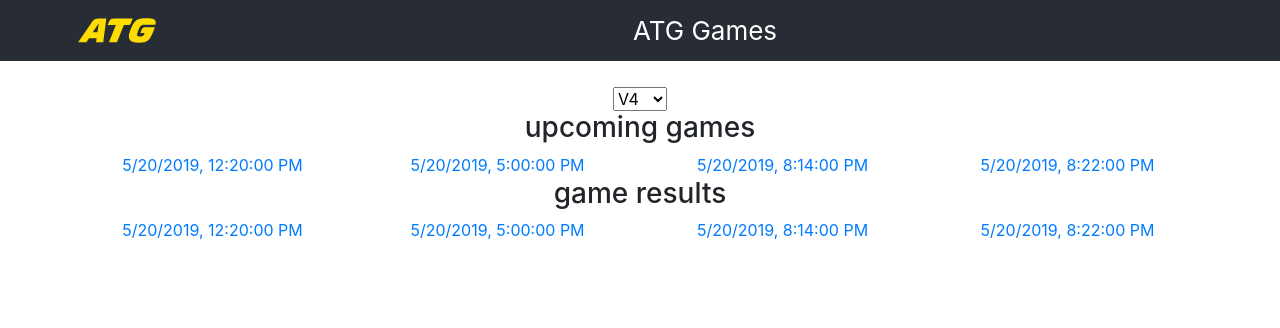
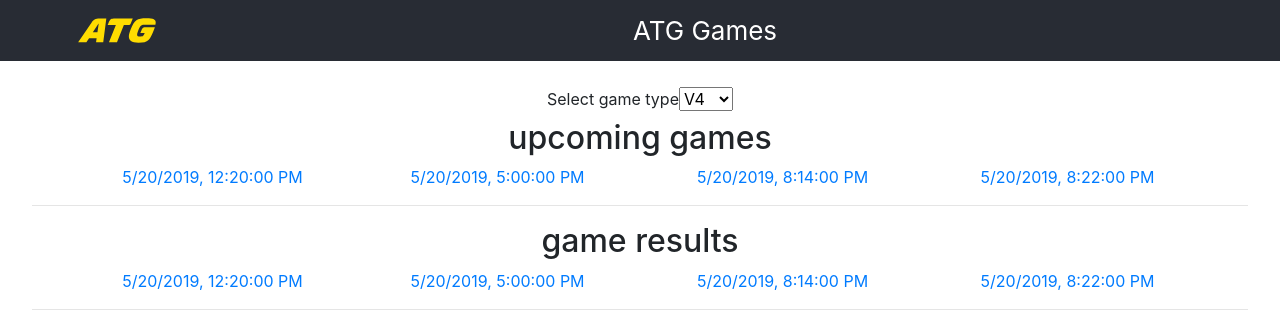
Before and after one commit to yuri-ivanov/racing-game-frontend, a React (Create React App) app: page / in a window 1280 px wide. Shown: the top 328 px of the page. Built offline with nearby package versions, Linux system fonts and the light colour scheme.

Commit message:
Update gameListComponent.tsx

```diff
--- a/src/game/gameListComponent.tsx
+++ b/src/game/gameListComponent.tsx
@@ -2,7 +2,10 @@ import React from 'react';
 import GameDataSource from './gameDataSource';
 import * as atg from './atgDomainObjects';
 import {GameComponent} from './gameComponent';
-import { Route, Link } from 'react-router-dom';
+import { Route, Link, RouteComponentProps } from 'react-router-dom';
+
+type TParams = { id: string };
+
 
 interface GameListComponentState{
     gameType: atg.GameType,
@@ -11,7 +14,7 @@ interface GameListComponentState{
     isLoaded: boolean
 }
 
-class GameListComponent extends React.Component<{greeting: string}, GameListComponentState> {
+class GameListComponent extends React.Component<{}, GameListComponentState> {
 
     constructor(props: Readonly<any>){
         super(props);
@@ -32,7 +35,6 @@ class GameListComponent extends React.Component<{greeting: string}, GameListComp
         this.setState({isLoaded: false});
         GameDataSource.getGames(gt)
         .then(jsonData => {
-            console.log('games', jsonData);
             this.setState({gameType:gt, games: jsonData, isLoaded: true})});
     }
 
@@ -52,9 +54,22 @@ class GameListComponent extends React.Component<{greeting: string}, GameListComp
         let upcomingGames = this.renderGameInfo(games.upcoming);
         let gameResults = this.renderGameInfo(games.upcoming);
         return (<div>
-                <h3>upcoming games</h3><div className="container"><div className="row">{upcomingGames}</div></div>
-                <h3>game results</h3><div className="container"><div className="row">{gameResults}</div></div>
+                <section>
+                    <h2>upcoming games</h2>
+                    <div className="container"><div className="row">{upcomingGames}</div></div>
+                </section>
+                <hr></hr>
+                <section>
+                    <h2>game results</h2>
+                    <div className="container"><div className="row">{gameResults}</div></div>
+                </section>
+                <hr></hr>
             </div>);
+    }
+
+    renderGameById ({match}: RouteComponentProps<TParams>) {
+        console.log('render game', match.params.id);
+        return (<div><GameComponent gameId={match.params.id}></GameComponent></div>);
     }
 
     render() {
@@ -67,11 +82,13 @@ class GameListComponent extends React.Component<{greeting: string}, GameListComp
 
         return (
             <div>
-                <select onChange={ e => this.onGameTypeChange(e)} value={this.state.gameType}>
-                    {gameTypeOptions}
-                </select>
+                <label >Select game type
+                    <select id="gameTypeSelectControl" onChange={ e => this.onGameTypeChange(e)} value={this.state.gameType}>
+                        {gameTypeOptions}
+                    </select>
+                </label>
                 {gameList}
-                <Route path="/games/:id" component={GameComponent} />
+                <Route path="/games/:id" component={this.renderGameById} />
             </div>
         );
     }
```
